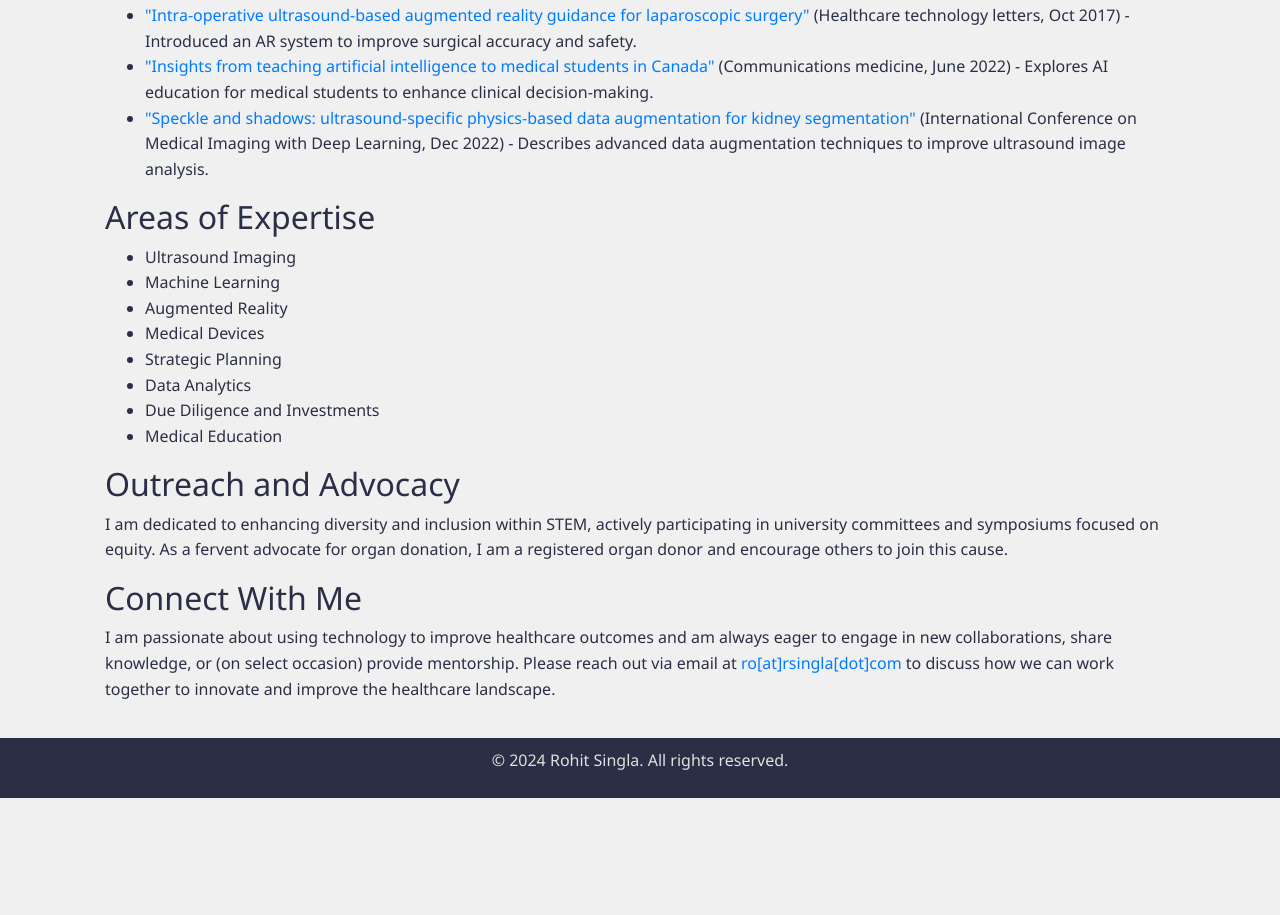
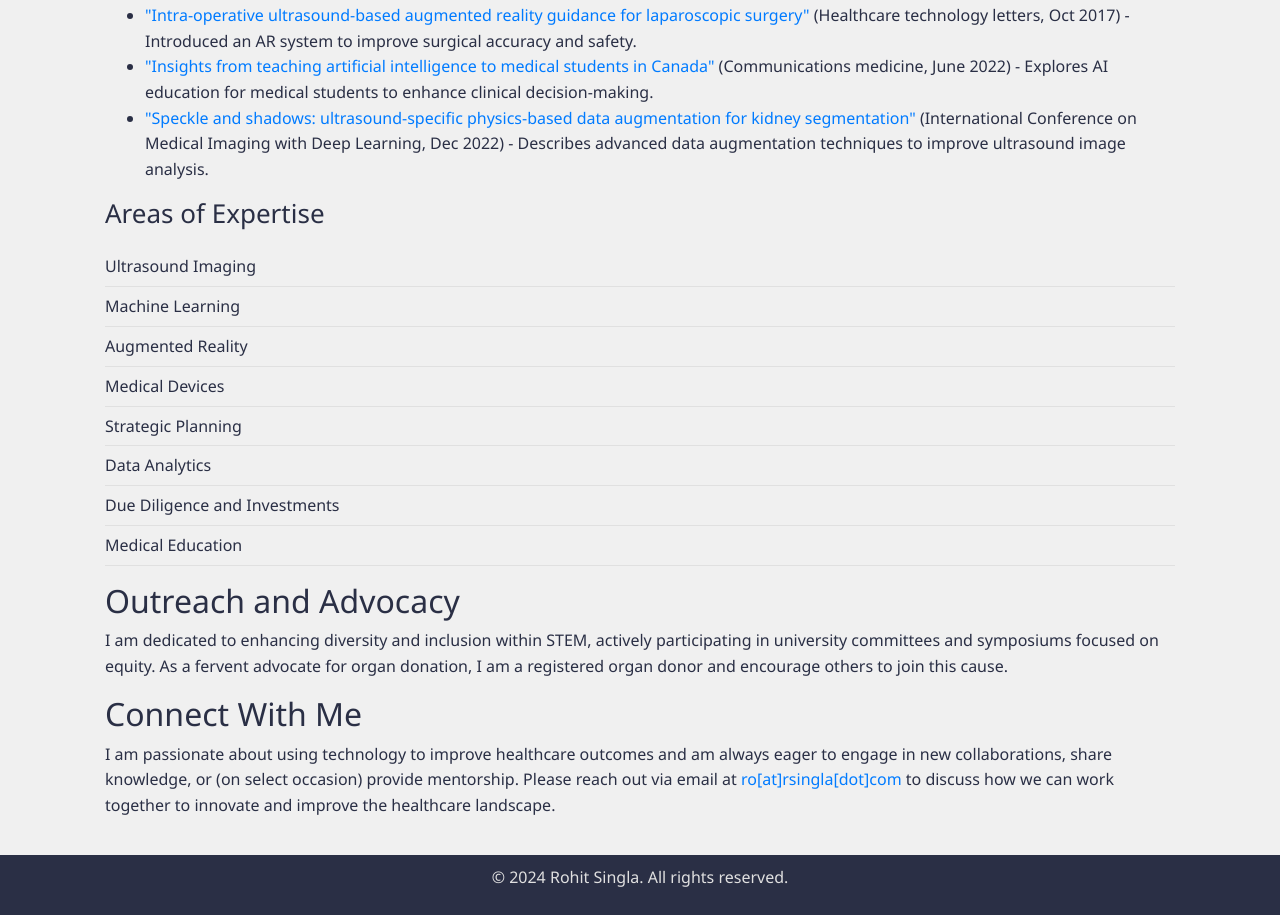
Before and after one commit to rsingla92/rsingla92.github.io, a plain HTML site: page index.html in a window 1280 px wide. Shown: the part 908-1823 px from the top of the page. Before the commit the page ends 1706 px from the top, so only its background shows below. Drawn offline with nearby package versions, Linux system fonts and the light colour scheme.

Commit message:
Update custom.css

```diff
--- a/custom.css
+++ b/custom.css
@@ -47,6 +47,23 @@ footer {
     clear: both; /* Keeps footer at the bottom */
 }
 
+.expertise h2 {
+    font-size: 26px;
+    color: var(--primary-color);  /* Dark blue for a professional tone */
+    padding-bottom: 10px;  /* Spacing below the header */
+}
+
+.expertise ul {
+    list-style-type: none;  /* No bullets for a cleaner look */
+    padding: 0;
+    line-height: 1.8;  /* Slightly larger line height for readability */
+}
+
+.expertise li {
+    padding: 5px 0;  /* Padding between items */
+    border-bottom: 1px solid var(--secondary-color);  /* Light line between items for clarity */
+}
+
 @media (max-width: 768px) {
     header {
         font-size: 32px; /* Slightly smaller on mobile for balance */
@@ -57,4 +74,7 @@ footer {
     .bio, header, footer {
         padding: 10px;
     }
+    .expertise h2 {
+        font-size: 22px;  /* Smaller on mobile devices */
+    }
 }
```
